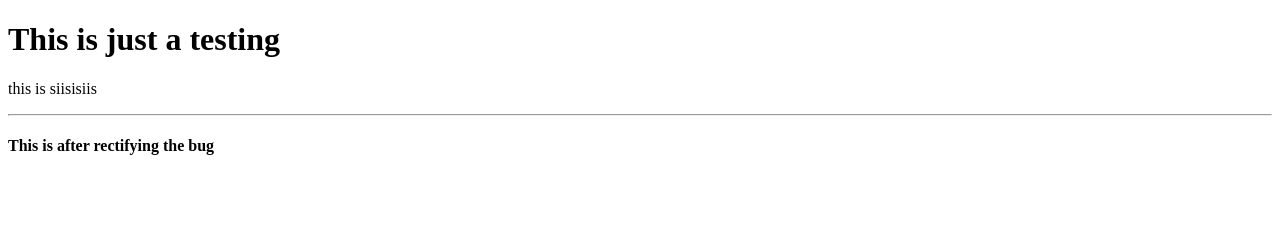
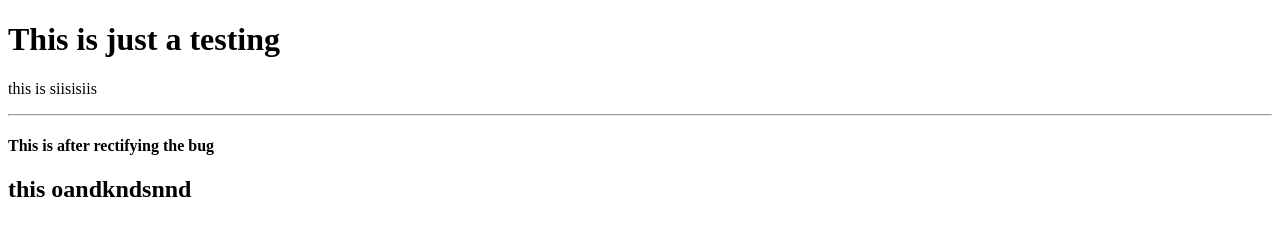
Before and after one commit to srideepnama441/gitbasic, a plain HTML site: page index.html in a window 1280 px wide. Drawn offline with Linux system fonts and the light colour scheme.

Commit message:
mac changes

```diff
--- a/index.html
+++ b/index.html
@@ -11,5 +11,6 @@
     <p>this is siisisiis</p>
     <hr>
     <h4>This is after rectifying the bug</h4>
+    <h2>this oandkndsnnd</h2>
 </body>
 </html>
```
